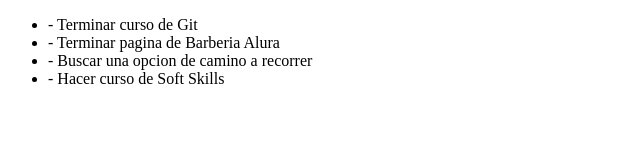
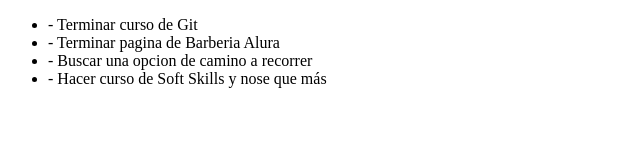
Before and after one commit to MiewWie/alura-git-, a plain HTML site: page index.html in a window 1280 px wide. Shown: the full height of the page, 0-640 px from the left. Drawn offline with Linux system fonts and the light colour scheme.

Commit message:
renombrando soft skills

```diff
--- a/index.html
+++ b/index.html
@@ -12,7 +12,7 @@
                 <li class="list_item">- Terminar curso de Git</li>
                 <li class="list_item">- Terminar pagina de Barberia Alura</li>
                 <li class="list_item">- Buscar una opcion de camino a recorrer</li>
-                <li class="list_item">- Hacer curso de Soft Skills</li>
+                <li class="list_item">- Hacer curso de Soft Skills y nose que más</li>
             </ul>
         </div>
     </body>
```
